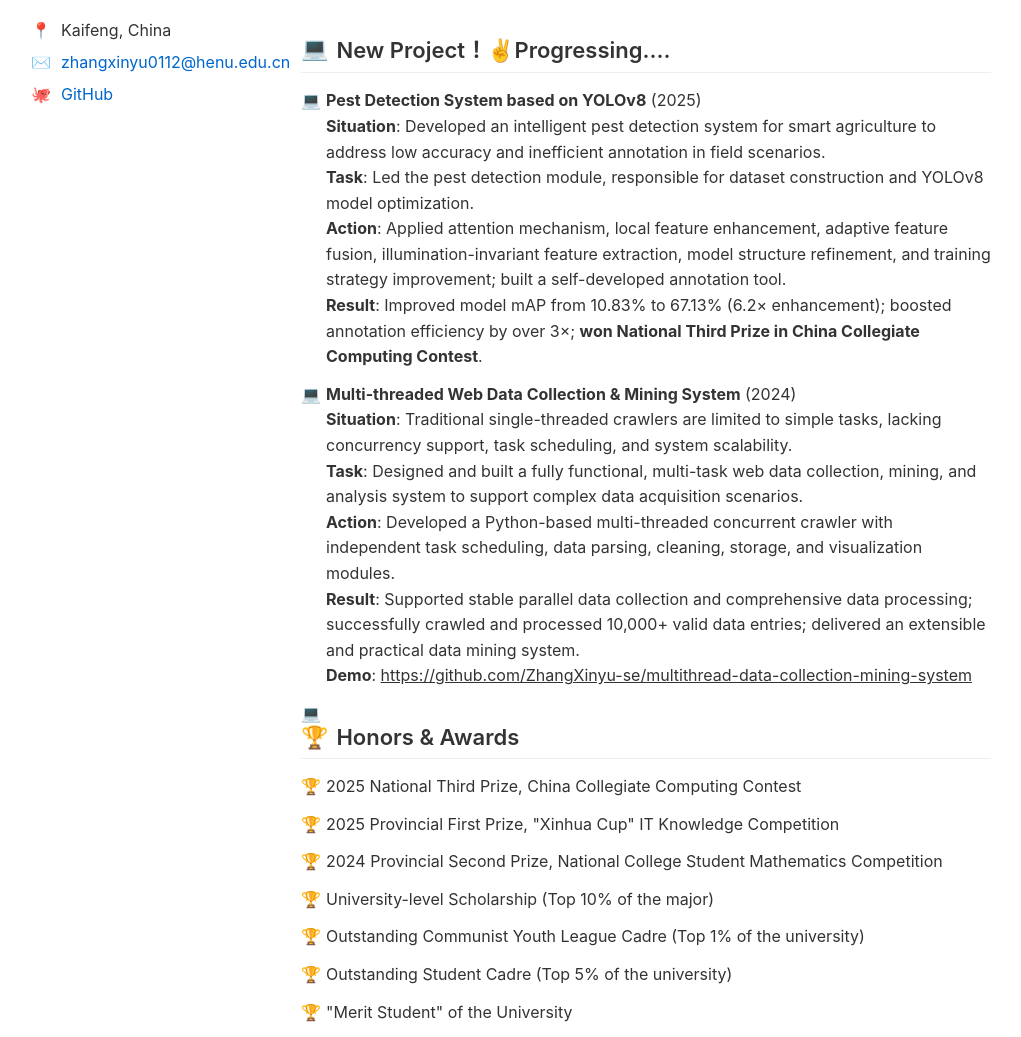
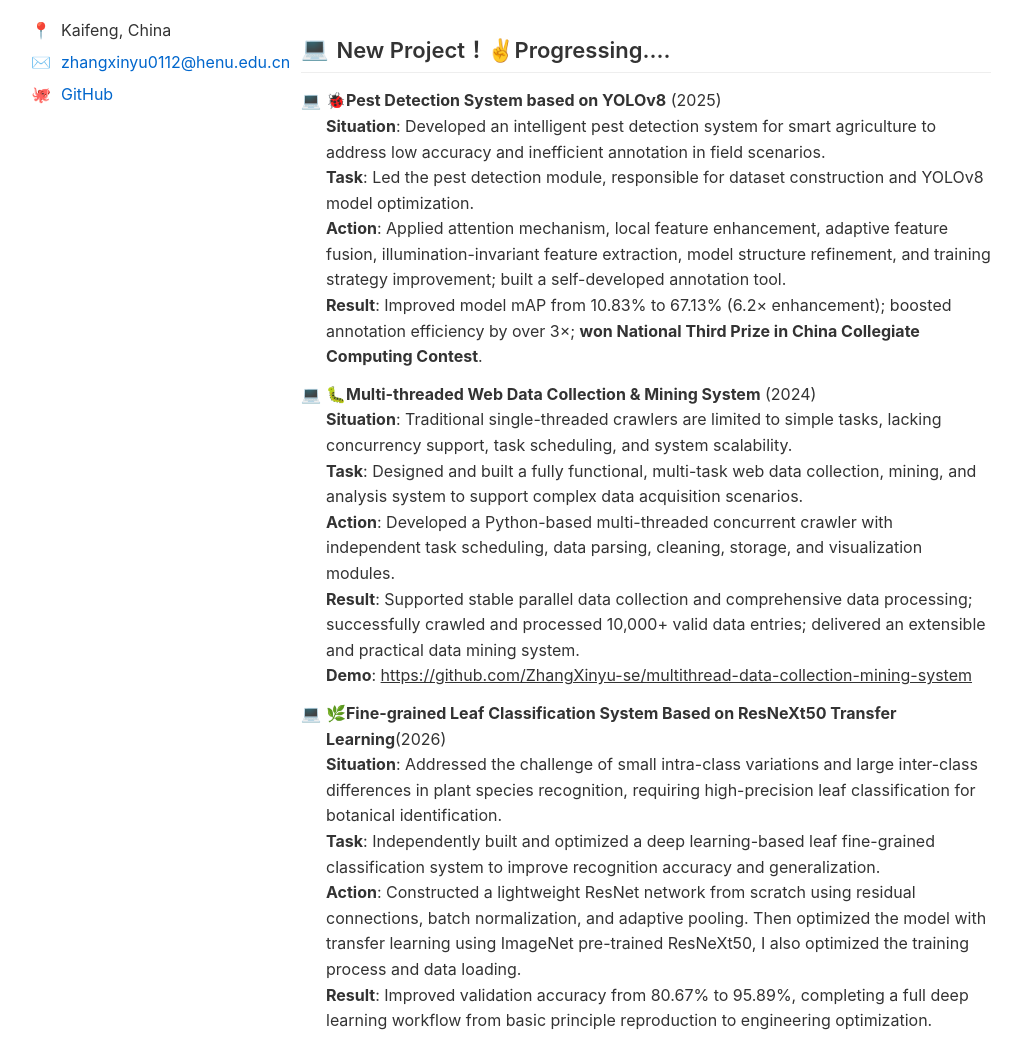
Before and after one commit to ZhangXinyu-se/ZhangXinyu-se.github.io, a plain HTML site: page index.html in a window 1280 px wide. Shown: the part 375-1412 px from the top of the page, without its empty margins (129-1150 px from the left). Drawn offline with Linux system fonts and the light colour scheme.

Commit message:
Update index.html

```diff
--- a/index.html
+++ b/index.html
@@ -206,23 +206,27 @@
                 </div>
                 <ul class="projects">
 <li>
-    <strong>Pest Detection System based on YOLOv8</strong> (2025)<br>
+    <strong>🐞Pest Detection System based on YOLOv8</strong> (2025)<br>
     <strong>Situation</strong>: Developed an intelligent pest detection system for smart agriculture to address low accuracy and inefficient annotation in field scenarios.<br>
     <strong>Task</strong>: Led the pest detection module, responsible for dataset construction and YOLOv8 model optimization.<br>
     <strong>Action</strong>: Applied attention mechanism, local feature enhancement, adaptive feature fusion, illumination-invariant feature extraction, model structure refinement, and training strategy improvement; built a self-developed annotation tool.<br>
     <strong>Result</strong>: Improved model mAP from 10.83% to 67.13% (6.2× enhancement); boosted annotation efficiency by over 3×; <strong>won National Third Prize in China Collegiate Computing Contest</strong>.
 </li>
 <li>
-    <strong>Multi-threaded Web Data Collection & Mining System</strong> (2024)<br>
+    <strong>🐛Multi-threaded Web Data Collection & Mining System</strong> (2024)<br>
     <strong>Situation</strong>: Traditional single-threaded crawlers are limited to simple tasks, lacking concurrency support, task scheduling, and system scalability.<br>
     <strong>Task</strong>: Designed and built a fully functional, multi-task web data collection, mining, and analysis system to support complex data acquisition scenarios.<br>
     <strong>Action</strong>: Developed a Python-based multi-threaded concurrent crawler with independent task scheduling, data parsing, cleaning, storage, and visualization modules.<br>
     <strong>Result</strong>: Supported stable parallel data collection and comprehensive data processing; successfully crawled and processed 10,000+ valid data entries; delivered an extensible and practical data mining system.<br>
     <strong>Demo</strong>: <a href="https://github.com/ZhangXinyu-se/multithread-data-collection-mining-system" target="_blank">https://github.com/ZhangXinyu-se/multithread-data-collection-mining-system</a>
 </li>
-                    <li>
-
-                    </li>
+<li>
+    <strong>🌿Fine-grained Leaf Classification System Based on ResNeXt50 Transfer Learning</strong>(2026)<br>
+    <strong>Situation</strong>: Addressed the challenge of small intra-class variations and large inter-class differences in plant species recognition, requiring high-precision leaf classification for botanical identification.<br>
+    <strong>Task</strong>: Independently built and optimized a deep learning-based leaf fine-grained classification system to improve recognition accuracy and generalization.<br>
+    <strong>Action</strong>: Constructed a lightweight ResNet network from scratch using residual connections, batch normalization, and adaptive pooling. Then optimized the model with transfer learning using ImageNet pre-trained ResNeXt50, I also optimized the training process and data loading. <br>
+    <strong>Result</strong>: Improved validation accuracy from 80.67% to 95.89%, completing a full deep learning workflow from basic principle reproduction to engineering optimization.
+</li>
                 </ul>
             </div>
 
```
